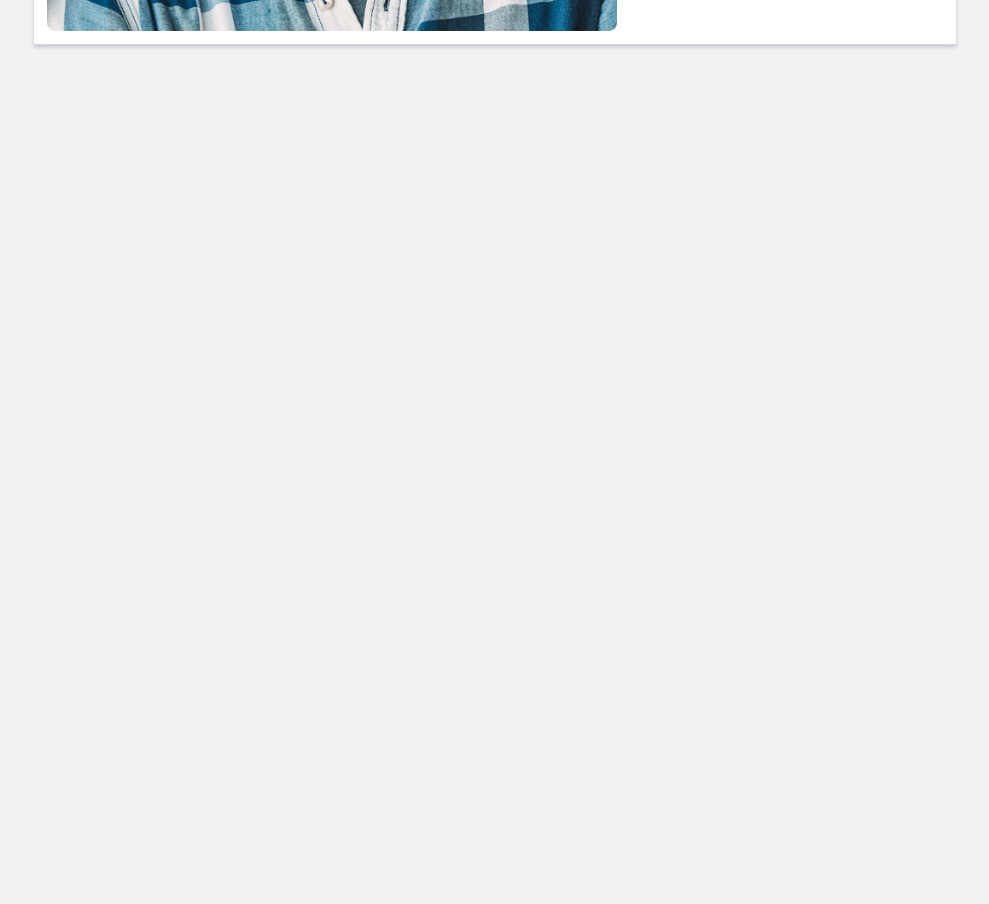
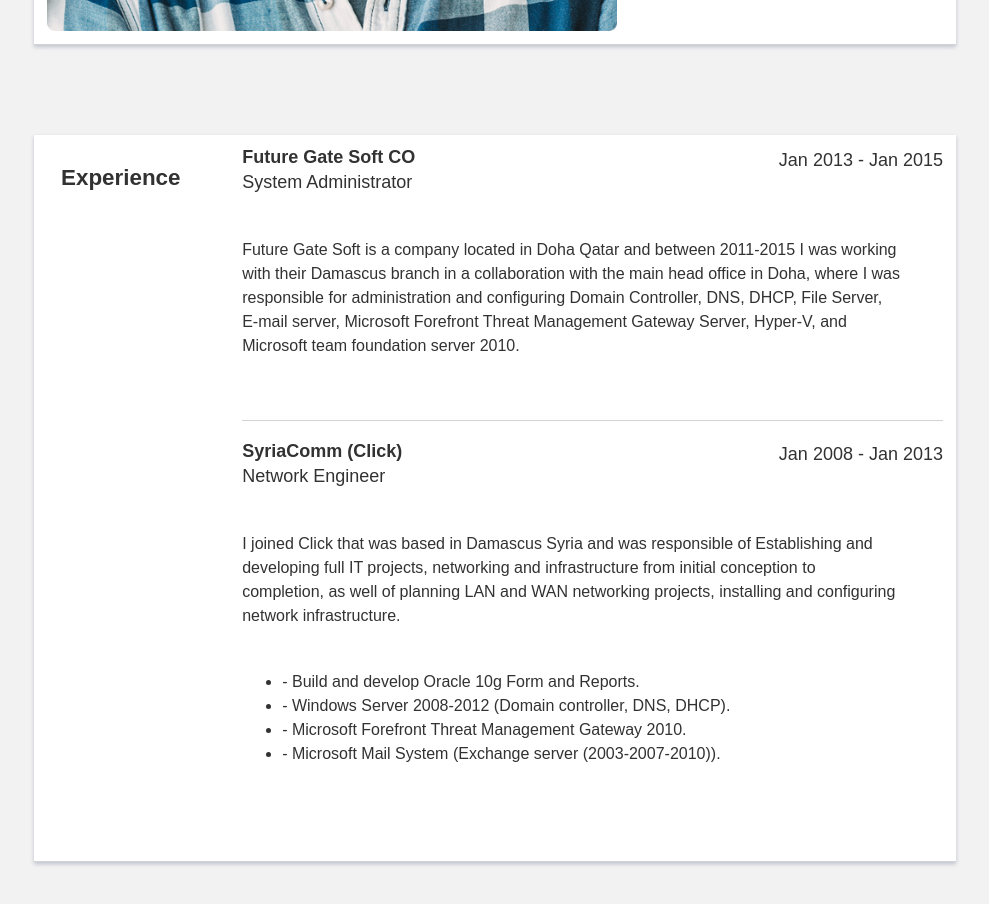
Before and after one commit to aliahdab/Portfolio-Project, a React (Create React App) app: page / in a window 1280 px wide. Shown: the part 660-1564 px from the top of the page, without its empty margins (145-1134 px from the left). Before the commit the page ends 800 px from the top, so only its background shows below. Built offline with nearby package versions, Linux system fonts and the light colour scheme.

Commit message:
add experience page

```diff
--- a/package.json
+++ b/package.json
@@ -3,8 +3,11 @@
   "version": "0.1.0",
   "private": true,
   "dependencies": {
+    "linkedin-login-for-react": "^1.2.3",
     "react": "^16.10.2",
     "react-dom": "^16.10.2",
+    "react-linkedin-login-oauth2": "^1.0.7",
+    "react-linkedin-sdk": "^1.0.12",
     "react-scripts": "3.2.0"
   },
   "scripts": {
--- a/src/App.css
+++ b/src/App.css
@@ -114,7 +114,8 @@ img.avatar {
   flex: 1 1;
 }
 
-home-link-item-tel {}
+home-link-item-tel {
+}
 
 .buttons-list {
   display: flex;
@@ -132,3 +133,41 @@ img {
   vertical-align: middle;
   border-style: none;
 }
+
+.job {
+  padding-bottom: 20px;
+  margin-bottom: 20px;
+  border-bottom: 0.5px solid lightgrey;
+}
+
+.experience-section-title {
+  margin: 8%;
+  font-weight: bold;
+  font-size: 1.4em;
+}
+.job:last-child {
+  border-bottom: none;
+}
+
+.link-item svg {
+  margin-right: 8px;
+}
+
+.experience-container {
+  max-width: 70%;
+  margin: 7% auto;
+  padding: 1%;
+  background: white;
+  box-shadow: 0 2px 4px rgba(12, 33, 80, 0.226);
+}
+.job-title-container {
+  display: flex;
+  justify-content: space-between;
+  margin-bottom: 12px;
+  font-size: 18px;
+}
+
+.job-company {
+  font-weight: bold;
+  line-height: 1.2;
+}
--- a/src/App.js
+++ b/src/App.js
@@ -2,15 +2,20 @@ import React, { Component } from 'react';
 import './App.css';
 import Home from './components/Home'
 import Navigation from './components/Navigation'
+import Experience from './components/Experience'
 
 class App extends Component {
+
   render() {
     return (
+
       <div className="App">
         <Navigation></Navigation>
         <Home></Home>
+        <Experience></Experience>
       </div>
     )
+
   }
 }
 
--- /dev/null
+++ b/src/components/Experience.js
@@ -0,0 +1,56 @@
+
+import React, { Component } from 'react';
+
+class Home extends Component {
+
+  render() {
+    return (
+
+
+      <section className="experience-container">
+        <div className="experience-section-title">Experience</div>
+        <div>
+          <div className="job">
+            <div className="job-title-container">
+              <div>
+                <div className="job-company">Future Gate Soft CO</div>
+                <div className="job-title">System Administrator</div>
+              </div>
+              <div className="job_year">
+                Jan 2013 - Jan 2015
+            </div>
+            </div>
+            <p> Future Gate Soft is a company located in Doha Qatar and between 2011-2015 I was working with their Damascus branch in a collaboration with the main head office in Doha, where I was responsible for administration and configuring Domain Controller, DNS, DHCP, File Server, E-mail server, Microsoft Forefront Threat Management Gateway Server, Hyper-V, and Microsoft team foundation server 2010.
+					 </p>
+          </div>
+
+          <div className="job">
+            <div className="job-title-container">
+              <div>
+                <div className="job-company">SyriaComm (Click)</div>
+                <div className="job-title">Network Engineer</div>
+              </div>
+              <div className="job_year">
+                Jan 2008 - Jan 2013
+            </div>
+            </div>
+            <p> I joined Click that was based in Damascus Syria and was responsible of Establishing and developing full IT projects, networking and infrastructure from initial conception to completion, as well of planning LAN and WAN networking projects, installing and configuring network infrastructure.
+										</p><ul>
+              <li>-  Build and develop Oracle 10g Form and Reports.</li>
+              <li>-  Windows Server 2008-2012 (Domain controller, DNS, DHCP).</li>
+              <li>-  Microsoft Forefront Threat Management Gateway 2010.</li>
+              <li>-  Microsoft Mail System (Exchange server (2003-2007-2010)).</li>
+            </ul>
+
+
+            <p></p>
+          </div>
+        </div>
+      </section>
+    )
+  }
+}
+
+
+
+export default Home;
--- a/src/components/Home.js
+++ b/src/components/Home.js
@@ -32,4 +32,6 @@ class Home extends Component {
   }
 }
 
+
+
 export default Home;
```
Also changed, not shown: src/components/Experince.js (deleted), 1 other file (tests, documents, lock files or other folders). Lines whose indentation alone changed are shown as unchanged.
